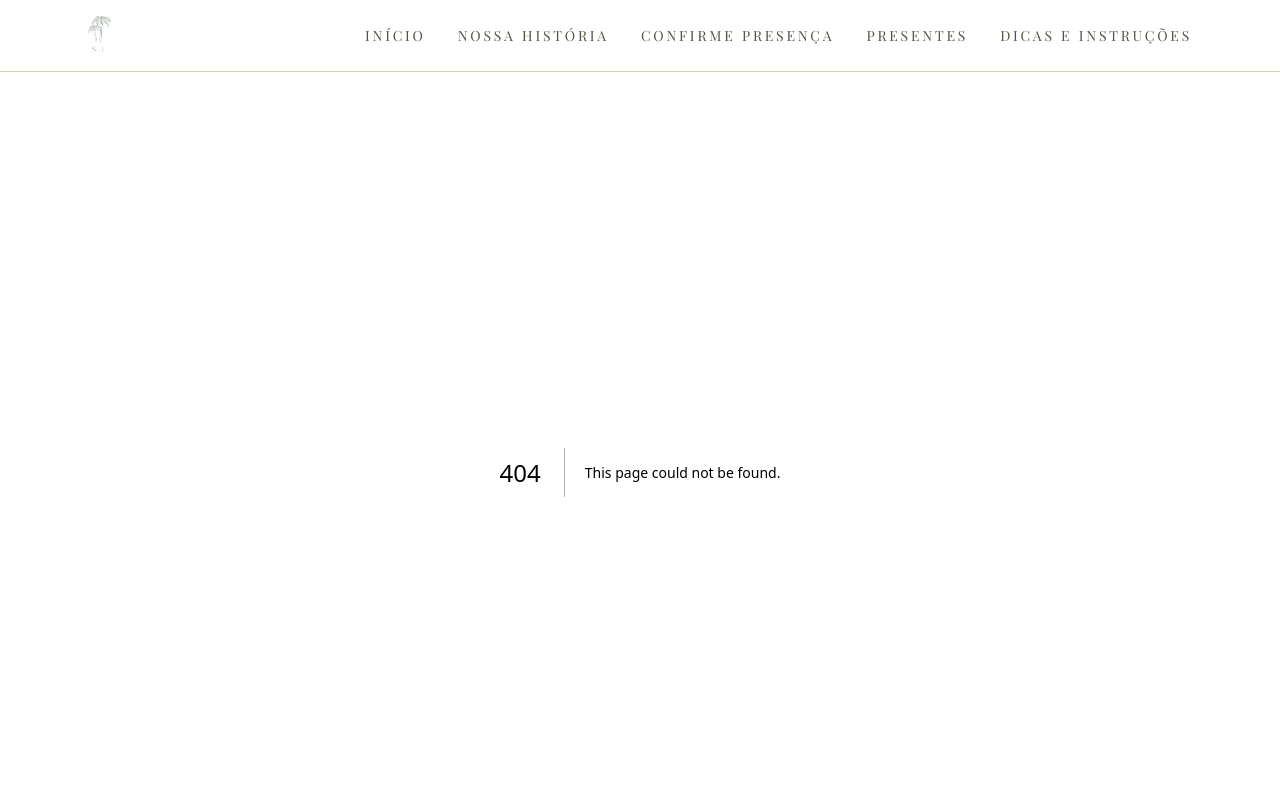
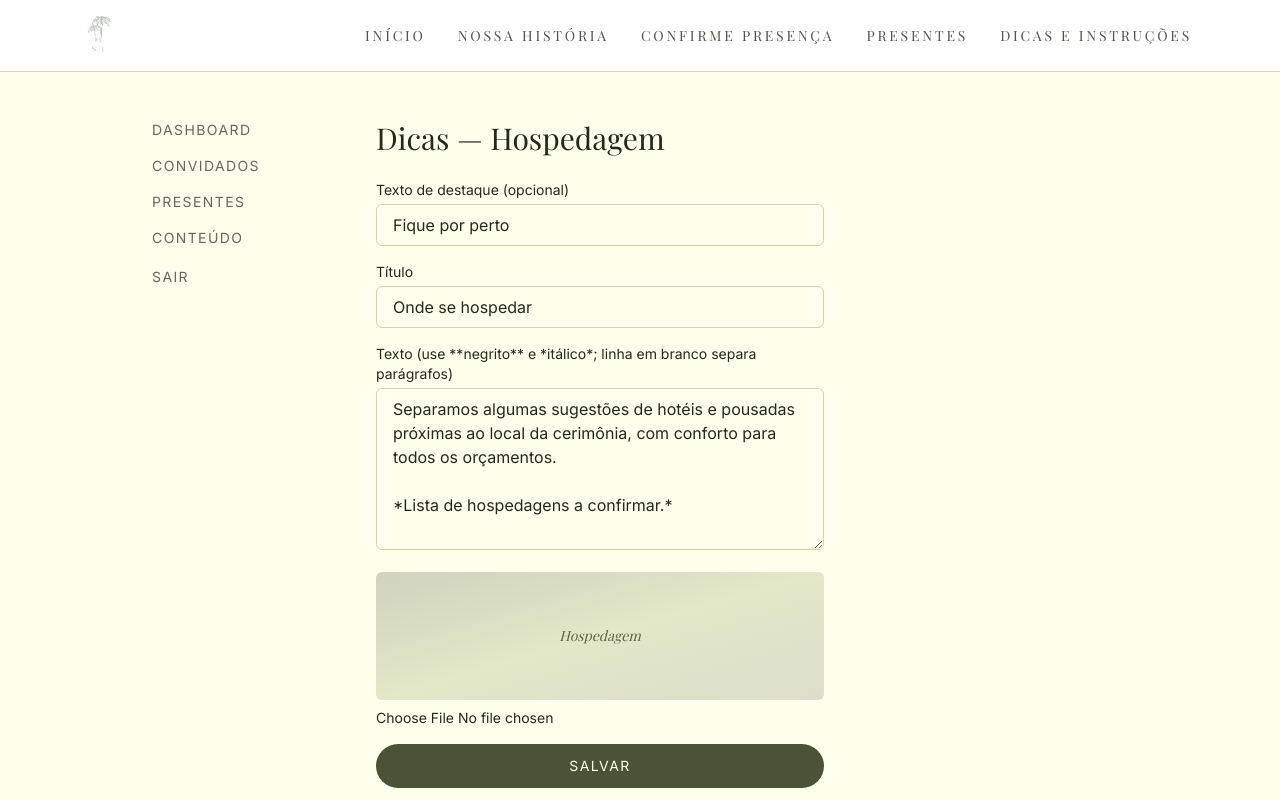
Before and after one commit to johnnatas/stefanie-e-jonatas-site-de-casamento, a Next.js app: page /admin/conteudo/dicas-hospedagem in a window 1280 px wide. Before the commit this address had no page. Shown: the top 800 px of the page. Built offline with nearby package versions, Linux system fonts and the light colour scheme; no server answers.

Commit message:
feat(admin): add the 3 Dicas e Instruções content sections

```diff
--- /dev/null
+++ b/src/app/admin/(protected)/conteudo/dicas-cerimonia/actions.ts
@@ -0,0 +1,33 @@
+"use server";
+
+import { redirect } from "next/navigation";
+import { createUpdateSiteContentUseCase, resolvePhotoField } from "@/infrastructure/composition";
+import { tipsCerimoniaContentSchema } from "@/application/content/schemas";
+import type { SiteContentActionState } from "@/application/content/actionState";
+
+export async function updateTipsCerimoniaAction(
+  _prevState: SiteContentActionState,
+  formData: FormData
+): Promise<SiteContentActionState> {
+  const currentUrl = (formData.get("photoCurrentUrl") as string) || null;
+  const photo = await resolvePhotoField("tips-cerimonia", "photo", formData, currentUrl, "photoFile", "photoRemove");
+
+  const parsed = tipsCerimoniaContentSchema.safeParse({
+    eyebrow: formData.get("eyebrow") || null,
+    title: formData.get("title"),
+    body: formData.get("body"),
+    photo,
+  });
+
+  if (!parsed.success) {
+    return { status: "error", message: "Verifique os campos do formulário." };
+  }
+
+  try {
+    await createUpdateSiteContentUseCase().execute("tips-cerimonia", parsed.data);
+  } catch {
+    return { status: "error", message: "Não foi possível salvar agora." };
+  }
+
+  redirect("/admin/conteudo");
+}
--- /dev/null
+++ b/src/app/admin/(protected)/conteudo/dicas-cerimonia/page.tsx
@@ -0,0 +1,21 @@
+import type { Metadata } from "next";
+import { TipsContentForm } from "@/components/admin/TipsContentForm";
+import { getSiteContentOrDefault } from "@/infrastructure/composition";
+import { updateTipsCerimoniaAction } from "./actions";
+
+export const metadata: Metadata = {
+  title: "Dicas — Cerimônia | Painel Administrativo",
+};
+
+export default async function TipsCerimoniaContentPage() {
+  const content = await getSiteContentOrDefault("tips-cerimonia");
+
+  return (
+    <div>
+      <h1 className="font-serif text-3xl text-forest">Dicas — Cerimônia</h1>
+      <div className="mt-6">
+        <TipsContentForm defaultValues={content} action={updateTipsCerimoniaAction} photoLabel="Local da cerimônia" />
+      </div>
+    </div>
+  );
+}
--- /dev/null
+++ b/src/app/admin/(protected)/conteudo/dicas-hospedagem/actions.ts
@@ -0,0 +1,40 @@
+"use server";
+
+import { redirect } from "next/navigation";
+import { createUpdateSiteContentUseCase, resolvePhotoField } from "@/infrastructure/composition";
+import { tipsHospedagemContentSchema } from "@/application/content/schemas";
+import type { SiteContentActionState } from "@/application/content/actionState";
+
+export async function updateTipsHospedagemAction(
+  _prevState: SiteContentActionState,
+  formData: FormData
+): Promise<SiteContentActionState> {
+  const currentUrl = (formData.get("photoCurrentUrl") as string) || null;
+  const photo = await resolvePhotoField(
+    "tips-hospedagem",
+    "photo",
+    formData,
+    currentUrl,
+    "photoFile",
+    "photoRemove"
+  );
+
+  const parsed = tipsHospedagemContentSchema.safeParse({
+    eyebrow: formData.get("eyebrow") || null,
+    title: formData.get("title"),
+    body: formData.get("body"),
+    photo,
+  });
+
+  if (!parsed.success) {
+    return { status: "error", message: "Verifique os campos do formulário." };
+  }
+
+  try {
+    await createUpdateSiteContentUseCase().execute("tips-hospedagem", parsed.data);
+  } catch {
+    return { status: "error", message: "Não foi possível salvar agora." };
+  }
+
+  redirect("/admin/conteudo");
+}
--- /dev/null
+++ b/src/app/admin/(protected)/conteudo/dicas-hospedagem/page.tsx
@@ -0,0 +1,21 @@
+import type { Metadata } from "next";
+import { TipsContentForm } from "@/components/admin/TipsContentForm";
+import { getSiteContentOrDefault } from "@/infrastructure/composition";
+import { updateTipsHospedagemAction } from "./actions";
+
+export const metadata: Metadata = {
+  title: "Dicas — Hospedagem | Painel Administrativo",
+};
+
+export default async function TipsHospedagemContentPage() {
+  const content = await getSiteContentOrDefault("tips-hospedagem");
+
+  return (
+    <div>
+      <h1 className="font-serif text-3xl text-forest">Dicas — Hospedagem</h1>
+      <div className="mt-6">
+        <TipsContentForm defaultValues={content} action={updateTipsHospedagemAction} photoLabel="Hospedagem" />
+      </div>
+    </div>
+  );
+}
--- /dev/null
+++ b/src/app/admin/(protected)/conteudo/dicas-traje/actions.ts
@@ -0,0 +1,33 @@
+"use server";
+
+import { redirect } from "next/navigation";
+import { createUpdateSiteContentUseCase, resolvePhotoField } from "@/infrastructure/composition";
+import { tipsTrajeContentSchema } from "@/application/content/schemas";
+import type { SiteContentActionState } from "@/application/content/actionState";
+
+export async function updateTipsTrajeAction(
+  _prevState: SiteContentActionState,
+  formData: FormData
+): Promise<SiteContentActionState> {
+  const currentUrl = (formData.get("photoCurrentUrl") as string) || null;
+  const photo = await resolvePhotoField("tips-traje", "photo", formData, currentUrl, "photoFile", "photoRemove");
+
+  const parsed = tipsTrajeContentSchema.safeParse({
+    eyebrow: formData.get("eyebrow") || null,
+    title: formData.get("title"),
+    body: formData.get("body"),
+    photo,
+  });
+
+  if (!parsed.success) {
+    return { status: "error", message: "Verifique os campos do formulário." };
+  }
+
+  try {
+    await createUpdateSiteContentUseCase().execute("tips-traje", parsed.data);
+  } catch {
+    return { status: "error", message: "Não foi possível salvar agora." };
+  }
+
+  redirect("/admin/conteudo");
+}
--- /dev/null
+++ b/src/app/admin/(protected)/conteudo/dicas-traje/page.tsx
@@ -0,0 +1,21 @@
+import type { Metadata } from "next";
+import { TipsContentForm } from "@/components/admin/TipsContentForm";
+import { getSiteContentOrDefault } from "@/infrastructure/composition";
+import { updateTipsTrajeAction } from "./actions";
+
+export const metadata: Metadata = {
+  title: "Dicas — Traje | Painel Administrativo",
+};
+
+export default async function TipsTrajeContentPage() {
+  const content = await getSiteContentOrDefault("tips-traje");
+
+  return (
+    <div>
+      <h1 className="font-serif text-3xl text-forest">Dicas — Traje</h1>
+      <div className="mt-6">
+        <TipsContentForm defaultValues={content} action={updateTipsTrajeAction} photoLabel="Inspiração de traje" />
+      </div>
+    </div>
+  );
+}
--- /dev/null
+++ b/src/components/admin/TipsContentForm.tsx
@@ -0,0 +1,79 @@
+"use client";
+
+import { useActionState } from "react";
+import { PhotoOrPlaceholder } from "@/components/ui/PhotoOrPlaceholder";
+import type { SiteContentActionState } from "@/application/content/actionState";
+import type { TipsContent } from "@/application/content/schemas";
+
+interface TipsContentFormProps {
+  defaultValues: TipsContent;
+  action: (prevState: SiteContentActionState, formData: FormData) => Promise<SiteContentActionState>;
+  photoLabel: string;
+}
+
+const inputClassName =
+  "mt-1 w-full rounded-md border border-line bg-paper px-4 py-2 font-sans text-forest focus:border-moss focus:outline-none";
+
+const initialTipsActionState: SiteContentActionState = { status: "idle" };
+
+export function TipsContentForm({ defaultValues, action, photoLabel }: TipsContentFormProps) {
+  const [state, formAction, isPending] = useActionState(action, initialTipsActionState);
+
+  return (
+    <form action={formAction} className="flex max-w-md flex-col gap-4">
+      <div>
+        <label htmlFor="eyebrow" className="block font-sans text-sm text-forest">
+          Texto de destaque (opcional)
+        </label>
+        <input id="eyebrow" name="eyebrow" defaultValue={defaultValues.eyebrow ?? ""} className={inputClassName} />
+      </div>
+
+      <div>
+        <label htmlFor="title" className="block font-sans text-sm text-forest">
+          Título
+        </label>
+        <input id="title" name="title" defaultValue={defaultValues.title} required className={inputClassName} />
+      </div>
+
+      <div>
+        <label htmlFor="body" className="block font-sans text-sm text-forest">
+          Texto (use **negrito** e *itálico*; linha em branco separa parágrafos)
+        </label>
+        <textarea
+          id="body"
+          name="body"
+          defaultValue={defaultValues.body}
+          required
+          rows={6}
+          className={inputClassName}
+        />
+      </div>
+
+      <div className="flex flex-col gap-2">
+        <input type="hidden" name="photoCurrentUrl" value={defaultValues.photo ?? ""} />
+        <PhotoOrPlaceholder src={defaultValues.photo} label={photoLabel} className="h-32 w-full rounded-md" />
+        <input type="file" name="photoFile" accept="image/*" className="font-sans text-sm text-forest" />
+        {defaultValues.photo && (
+          <label className="flex items-center gap-2 font-sans text-xs text-forest/70">
+            <input type="checkbox" name="photoRemove" />
+            Remover esta foto
+          </label>
+        )}
+      </div>
+
+      <button
+        type="submit"
+        disabled={isPending}
+        className="rounded-full bg-moss px-8 py-3 font-sans text-sm uppercase tracking-widest text-paper transition-colors hover:bg-moss/80 disabled:opacity-60"
+      >
+        {isPending ? "Salvando..." : "Salvar"}
+      </button>
+
+      {state.status === "error" && (
+        <p role="alert" className="text-xs text-danger">
+          {state.message}
+        </p>
+      )}
+    </form>
+  );
+}
```
